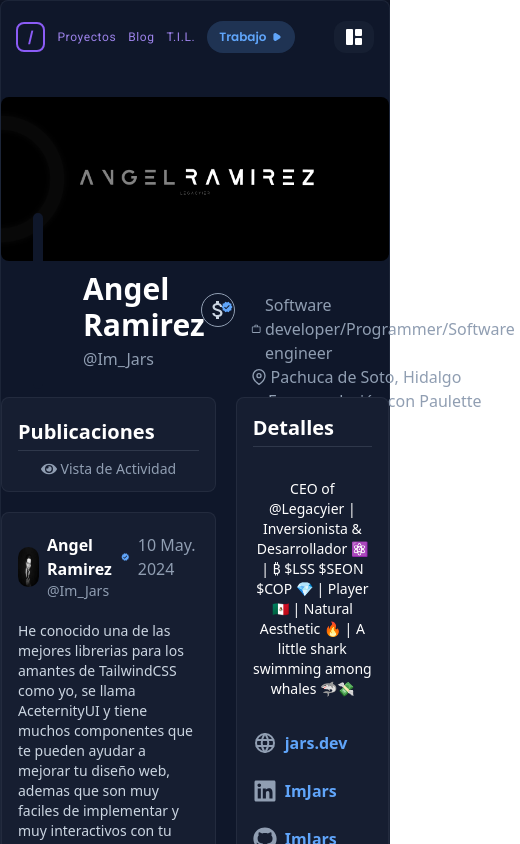
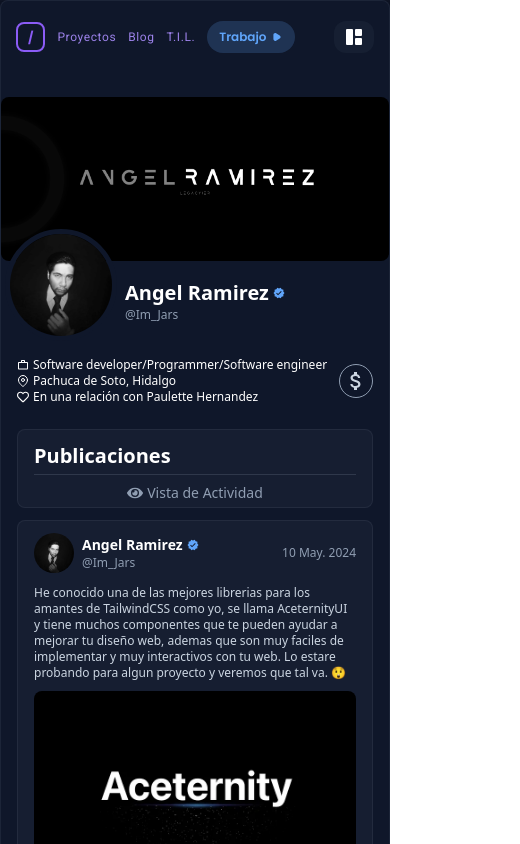
Before and after one commit to ImJars/Development-full-coding, a React (Vite) app: page /blog in a window 390 px wide. Shown: the top 844 px of the page, 520 px wide, since content can reach past the window. Built offline with nearby package versions, Linux system fonts and the light colour scheme; no server answers; the database is empty.

Commit message:
Update blog-mobile

```diff
--- a/src/blog_profile.jsx
+++ b/src/blog_profile.jsx
@@ -58,32 +58,34 @@ function BlogProfile() {
               </div>
             </section>
             {/* Imagen de Perfil e Informacion principal*/}
-            <section className="content-wrapped mx-auto flex justify-between -mb-10">
-              <div className="flex items-center space-x-10 transform -translate-y-12 translate-x-8">
+            <section className="content-wrapped mx-auto sm:flex sm:justify-between -mb-10">
+              <div className="flex items-center space-x-2 sm:space-x-10 transform -translate-y-8 sm:-translate-y-12 translate-x-1 sm:translate-x-8">
                 <div>
                   <img
                     src="perfil.jpg"
                     alt=""
-                    className="profile__design w-44 h-44 rounded-full border-4 border-slate-900"
+                    className="profile__design w-28 h-28 sm:w-44 sm:h-44 rounded-full border-4 border-slate-900"
                   />
                 </div>
                 <div>
-                  <div className="mt-10 flex items-center space-x-2">
-                    <h1 className="text-3xl font-bold font-sans">
+                  <div className="mt-8 sm:mt-10 flex items-center space-x-1 sm:space-x-2">
+                    <h1 className="text-xl sm:text-3xl font-bold font-sans">
                       Angel Ramirez
                     </h1>
-                    <MdVerified className="text-text-blue text-xl" />
+                    <MdVerified className="text-text-blue text-xs sm:text-xl" />
                   </div>
-                  <div className="mt-1">
-                    <h2 className="font-sans text-text-general">@Im_Jars</h2>
+                  <div className="mt-0 sm:mt-1">
+                    <h2 className="font-sans text-text-general text-xs sm:text-base">
+                      @Im_Jars
+                    </h2>
                   </div>
                 </div>
               </div>
-              <div className="flex font-sans text-text-general mt-8 space-x-4">
-                <div className="">
+              <div className="flex justify-between sm:justify-start font-sans text-text- -mt-4 sm:mt-8 space-x-0 sm:space-x-4 mx-4">
+                <div className="order-2 sm:order-1 flex items-center sm:items-start">
                   <DonationButton />
                 </div>
-                <div>
+                <div className="text-xs sm:text-base order-1 sm:order-2">
                   <div className="flex items-center space-x-1">
                     <MdOutlineWorkOutline className="font-semibold" />
                     <h1>Software developer/Programmer/Software engineer</h1>
@@ -99,10 +101,10 @@ function BlogProfile() {
                 </div>
               </div>
             </section>
-            <section className="content-wrapped mx-auto rounded-lg font-sans">
-              <div className="flex gap-5">
-                <div className="w-7/12 flex flex-col gap-5 h-full">
-                  <SectionProfile classNames={"py-5"}>
+            <section className="content-wrapped mx-auto rounded-lg font-sans mt-16 sm:mt-0">
+              <div className="flex flex-col sm:flex-row gap-3 sm:gap-5 mx-4 sm:mx-0">
+                <div className="w-full sm:w-7/12 flex flex-col gap-3 sm:gap-5 h-full">
+                  <SectionProfile classNames={"py-3 sm:py-5"}>
                     <h1 className="font-bold text-xl mb-1">Publicaciones</h1>
                     <div className="border-t border-opacity-20 border-text-general" />
                     <div className="flex text-text-general items-center space-x-1 justify-center mt-1 -mb-2">
@@ -113,7 +115,7 @@ function BlogProfile() {
 
                   {/* // AQUI COMIENZAN LOS ESTADOS // */}
 
-                  <SectionProfile classNames={"py-5"}>
+                  <SectionProfile classNames={"py-3 sm:py-5"}>
                     <Status
                       idContador={"postOne"}
                       date={"10 May. 2024"}
@@ -139,12 +141,16 @@ function BlogProfile() {
                     />
                   </SectionProfile>
                   <SectionProfile classNames={"py-5"}>
-                    <Status idContador={"postThree"} date={"28 Abr. 2024"} text={'¡Contratado! JAJAJA'}>
+                    <Status
+                      idContador={"postThree"}
+                      date={"28 Abr. 2024"}
+                      text={"¡Contratado! JAJAJA"}
+                    >
                       <img src="meme_1.jpg" className="rounded-lg" />
                     </Status>
                   </SectionProfile>
                 </div>
-                <div className="w-5/12 flex flex-col gap-5 h-full">
+                <div className="w-full sm:w-5/12 flex flex-col gap-3 sm:gap-5 h-full">
                   <SectionProfile classNames={"pt-4"}>
                     <Detalles />
                   </SectionProfile>
--- a/src/components/blog/status.jsx
+++ b/src/components/blog/status.jsx
@@ -39,28 +39,28 @@ function Status({ children,idContador, text, date }) {
   return (
     <>
       <div>
-        <div key={idContador} className="flex space-x-2 justify-between">
+        <div key={idContador} className="flex space-x-2 justify-between items-center">
           <div className="flex items-center space-x-2">
             <div>
               <img src="perfil.jpg" alt="" className="w-10 h-10 rounded-full no-seleccionable" />
             </div>
             <div>
               <div className="flex items-center space-x-1">
-                <h1 className="font-bold text-base no-seleccionable">Angel Ramirez</h1>
-                <MdVerified className="text-sm text-text-blue" />
+                <h1 className="font-bold text-sm sm:text-base no-seleccionable">Angel Ramirez</h1>
+                <MdVerified className="text-xs sm:text-sm text-text-blue" />
               </div>
-              <h2 className="text-sm text-text-general no-seleccionable">@Im_Jars</h2>
+              <h2 className="text-xs sm:text-sm text-text-general no-seleccionable">@Im_Jars</h2>
             </div>
           </div>
-          <div className="text-text-general no-seleccionable">{date}</div>
+          <div className="text-text-general no-seleccionable text-xs sm:text-base">{date}</div>
         </div>
-        <div className="mt-5">
-          <p className="text-text-white-gray text-sm font-sans mb-4">{text}</p>
+        <div className="mt-3 sm:mt-5">
+          <p className="text-text-white-gray text-xs sm:text-sm font-sans mb-2.5 sm:mb-4">{text}</p>
           <div className="flex justify-center">
           {children}
           </div>
         </div>
-        <div className="mt-8">
+        <div className="mt-4 sm:mt-8">
           <div className="flex justify-between gap-3 border-t border-opacity-20 border-text-general">
             <Star incrementar={incrementar} decrementar={decrementar} contador={contador} />
           </div>
--- a/src/components/projects/softwareProject.jsx
+++ b/src/components/projects/softwareProject.jsx
@@ -14,17 +14,15 @@ function SoftwareProject({
   return (
     <>
       <a href={projectLink} className="group">
-        <div
-          className='border bg-slate-900 group-hover:bg-table-color group-hover:bg-opacity-80 group-hover:scale-105 group-hover:transition-all group-hover:duration-800 group-hover:ease-linear border-text-general border-opacity-20 rounded-xl font-sans'
-        >
-          <div className="p-5">
+        <div className="border bg-slate-900 group-hover:bg-table-color group-hover:bg-opacity-80 group-hover:scale-105 group-hover:transition-all group-hover:duration-800 group-hover:ease-linear border-text-general border-opacity-20 rounded-xl font-sans">
+          <div className="p-4">
             <div>
               <div className="flex flex-col items-center space-x-4">
                 <div className="w-full flex items-center justify-between">
                   <div className="flex items-center space-x-2">
                     <div className="flex items-center">
-                    <FaFolderOpen className="group-hover:opacity-100 opacity-0 ml-1.5 text-4xl text-text-white-gray group-hover:transition-all group-hover:duration-800 group-hover:ease-in-out absolute" />
-                    <FaFolder className="group-hover:opacity-0 ml-1.5 text-3xl text-text-white-gray group-hover:transition-all group-hover:duration-800 group-hover:ease-in-out absolute" />
+                      <FaFolderOpen className="group-hover:opacity-100 opacity-0 ml-1.5 text-4xl text-text-white-gray group-hover:transition-all group-hover:duration-800 group-hover:ease-in-out absolute" />
+                      <FaFolder className="group-hover:opacity-0 ml-1.5 text-3xl text-text-white-gray group-hover:transition-all group-hover:duration-800 group-hover:ease-in-out absolute" />
                     </div>
                     <div className="flex items-center">
                       <h1 className="ml-10 text-text-white-gray font-bold text-xl">
```
